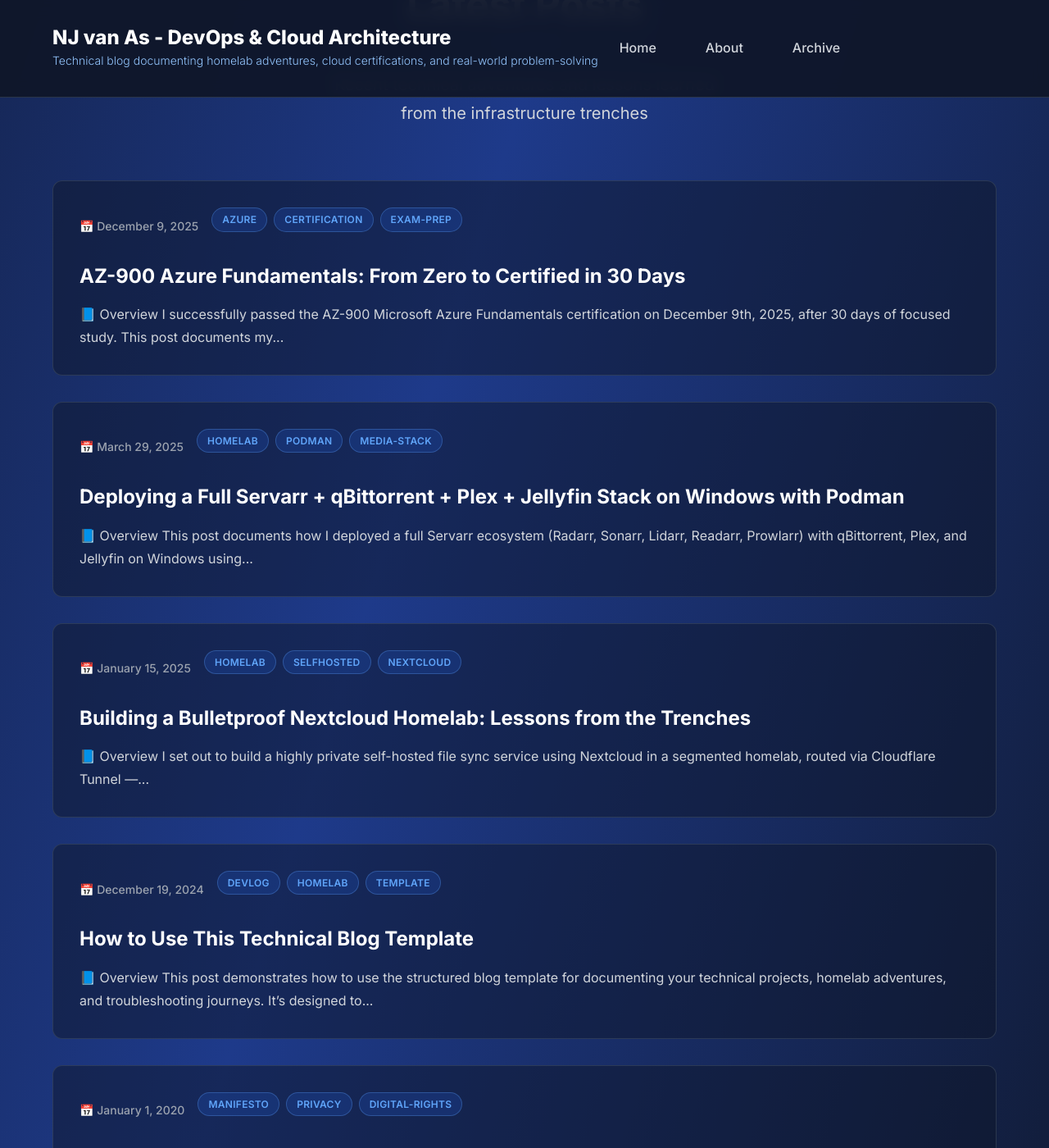
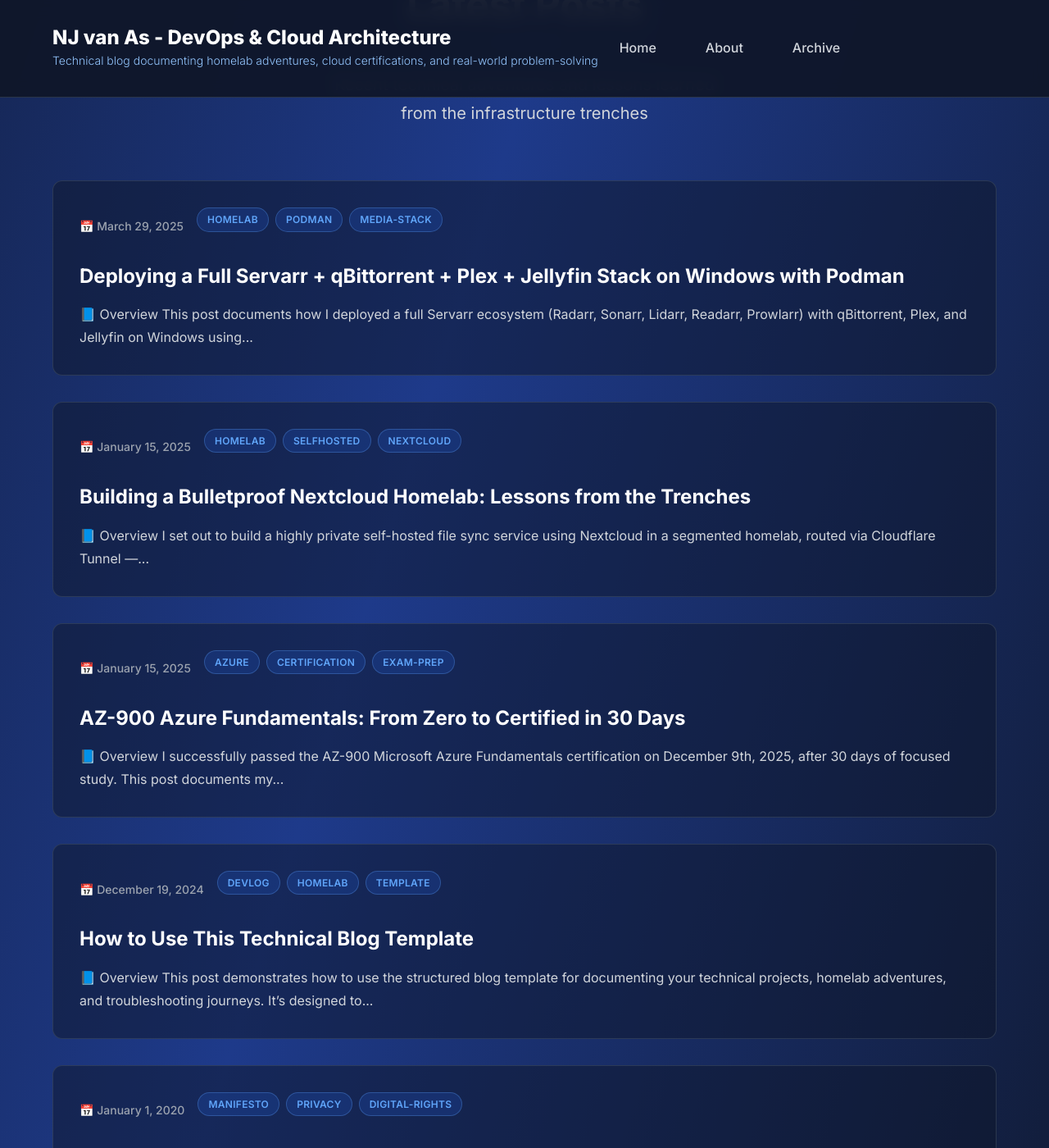
Before and after one commit to njvanas/Blog, a Jekyll site: the page built from index.md, in a window 1280 px wide and 1400 px high, scrolled down 1981 px. Shown: the whole window at 82% size. Built offline with Jekyll 4.4.1, drawn with Linux system fonts in a browser that asks for light colours.

Commit message:
Fix blog post date and ensure it appears

```diff
--- a/_posts/2025-12-09-az900-certification-journey.md
+++ b/_posts/2025-01-15-az900-certification-journey.md
@@ -1,6 +1,6 @@
 ---
 title: "AZ-900 Azure Fundamentals: From Zero to Certified in 30 Days"
-date: 2025-12-09
+date: 2025-01-15
 tags: [azure, certification, exam-prep, cloud, az-900]
 layout: post
 ---
```
